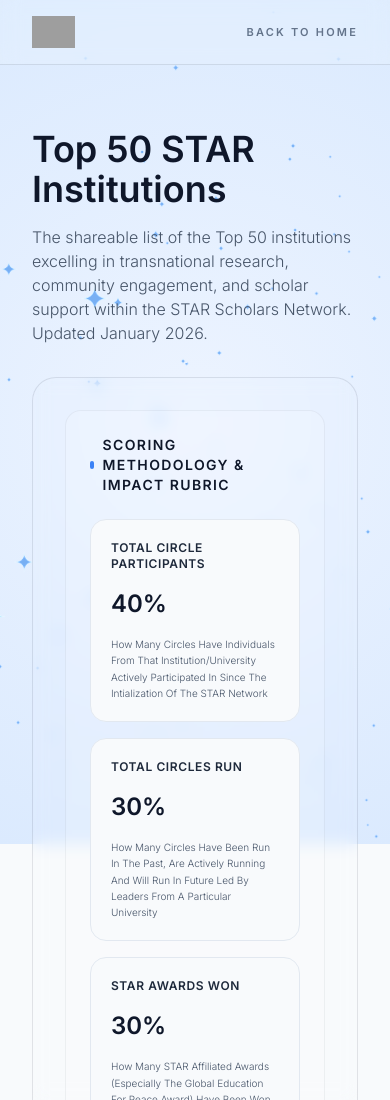
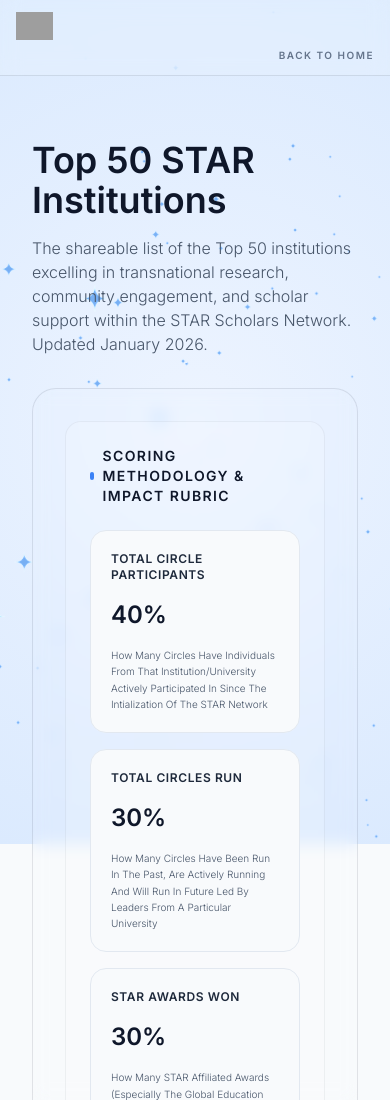
Before and after one commit to aamodpaudel/rankings_page, a plain HTML site: page index.html in a window 390 px wide. Shown: the top 1100 px of the page. Drawn offline with nearby package versions, Linux system fonts and the light colour scheme; grey boxes are pictures that could not be loaded.

Commit message:
Mobile header tweaks

```diff
--- a/index.html
+++ b/index.html
@@ -125,14 +125,14 @@
 
 <body class="antialiased selection:bg-blue-500/30">
     <div id="canvas-container"></div>
-    <nav class="glass-nav sticky top-0 z-[100] py-4 px-8">
-        <div class="max-w-[1400px] mx-auto flex justify-between items-center">
-            <a class="flex items-center gap-4" href="index.html">
-                <img alt="Star Scholars" class="h-8 w-auto"
+    <nav class="glass-nav sticky top-0 z-[100] py-3 px-4 sm:py-4 sm:px-8">
+        <div class="max-w-[1400px] mx-auto flex flex-col sm:flex-row justify-between items-start sm:items-center gap-2 sm:gap-0">
+            <a class="flex items-center gap-3" href="index.html">
+                <img alt="Star Scholars" class="h-7 sm:h-8 w-auto"
                     src="https://i0.wp.com/starscholars.org/wp-content/uploads/2021/05/star_transparent.png?w=1400&amp;ssl=1" />
                 <span class="text-slate-900 text-xs font-bold uppercase tracking-widest hidden md:block"></span>
             </a>
-            <a class="text-[11px] font-bold uppercase tracking-[0.2em] text-slate-500 hover:text-brand transition"
+            <a class="text-[10px] sm:text-[11px] font-bold uppercase tracking-[0.15em] sm:tracking-[0.2em] text-slate-500 hover:text-brand transition self-end sm:self-auto"
                 href="index.html">Back
                 to Home</a>
         </div>
```
